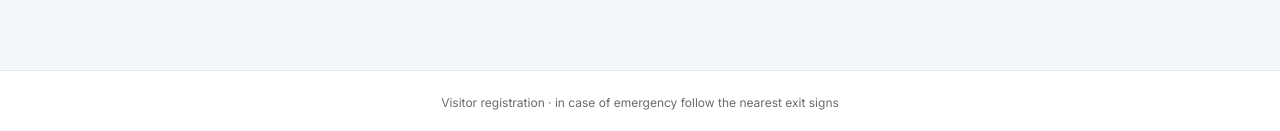
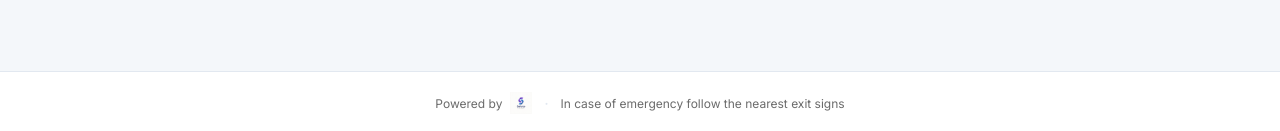
Before and after one commit to visivotech/visitor-app1, a React (Vite) app: page / in a window 1280 px wide. Shown: the part 666-797 px from the top of the page. Built offline with nearby package versions, Linux system fonts and the light colour scheme; no server answers.

Commit message:
Add files via upload

```diff
--- a/src/App.jsx
+++ b/src/App.jsx
@@ -68,7 +68,18 @@ export default function App() {
       </main>
 
       <footer className="footer">
-        Visitor registration · in case of emergency follow the nearest exit signs
+        <a
+          href="https://saluto.space"
+          target="_blank"
+          rel="noopener noreferrer"
+          className="powered-by"
+          aria-label="Powered by Saluto"
+        >
+          <span>Powered by</span>
+          <img src="/saluto.png" alt="Saluto" />
+        </a>
+        <span className="footer-divider" aria-hidden="true">·</span>
+        <span className="emergency">In case of emergency follow the nearest exit signs</span>
       </footer>
     </div>
   );
--- a/src/api.js
+++ b/src/api.js
@@ -4,7 +4,7 @@
 // CORS preflights, so we POST with Content-Type: text/plain (a "simple
 // request" in CORS terms) and parse JSON on the server side.
 
-const API_URL = 'https://script.google.com/macros/s/AKfycbw0Gk2eplWDPrylu-lYMKP4AytyHn8JsUZaueH5NAJH-wjx654bVCPcPoXhW99PxHLx/exec';
+const API_URL = import.meta.env.VITE_API_URL;
 
 if (!API_URL) {
   console.warn('VITE_API_URL is not set. Set it in .env.local or in Amplify env variables.');
--- a/src/index.css
+++ b/src/index.css
@@ -350,12 +350,38 @@ button.ghost:hover { border-color: var(--gen2-grey-soft); background: var(--surf
 
 /* ───── Footer ──────────────────────────────────────────────── */
 .footer {
-  text-align: center;
+  display: flex;
+  align-items: center;
+  justify-content: center;
+  flex-wrap: wrap;
+  gap: 12px;
   font-size: 12px;
   color: var(--gen2-grey-soft);
-  padding: 24px;
+  padding: 20px 24px;
   border-top: 1px solid var(--line);
   background: var(--surface);
+}
+.footer .powered-by {
+  display: inline-flex;
+  align-items: center;
+  gap: 8px;
+  text-decoration: none;
+  color: var(--gen2-grey-soft);
+  transition: opacity 0.15s ease;
+}
+.footer .powered-by:hover { opacity: 0.7; }
+.footer .powered-by img {
+  height: 22px;
+  width: auto;
+  display: block;
+}
+.footer .footer-divider {
+  color: var(--line);
+  font-weight: 700;
+}
+.footer .emergency {
+  font-size: 12px;
+  color: var(--gen2-grey-soft);
 }
 
 /* ───── Responsive ──────────────────────────────────────────── */
```
Also changed, not shown: public/saluto.png (added), 1 other file (tests, documents, lock files or other folders).
